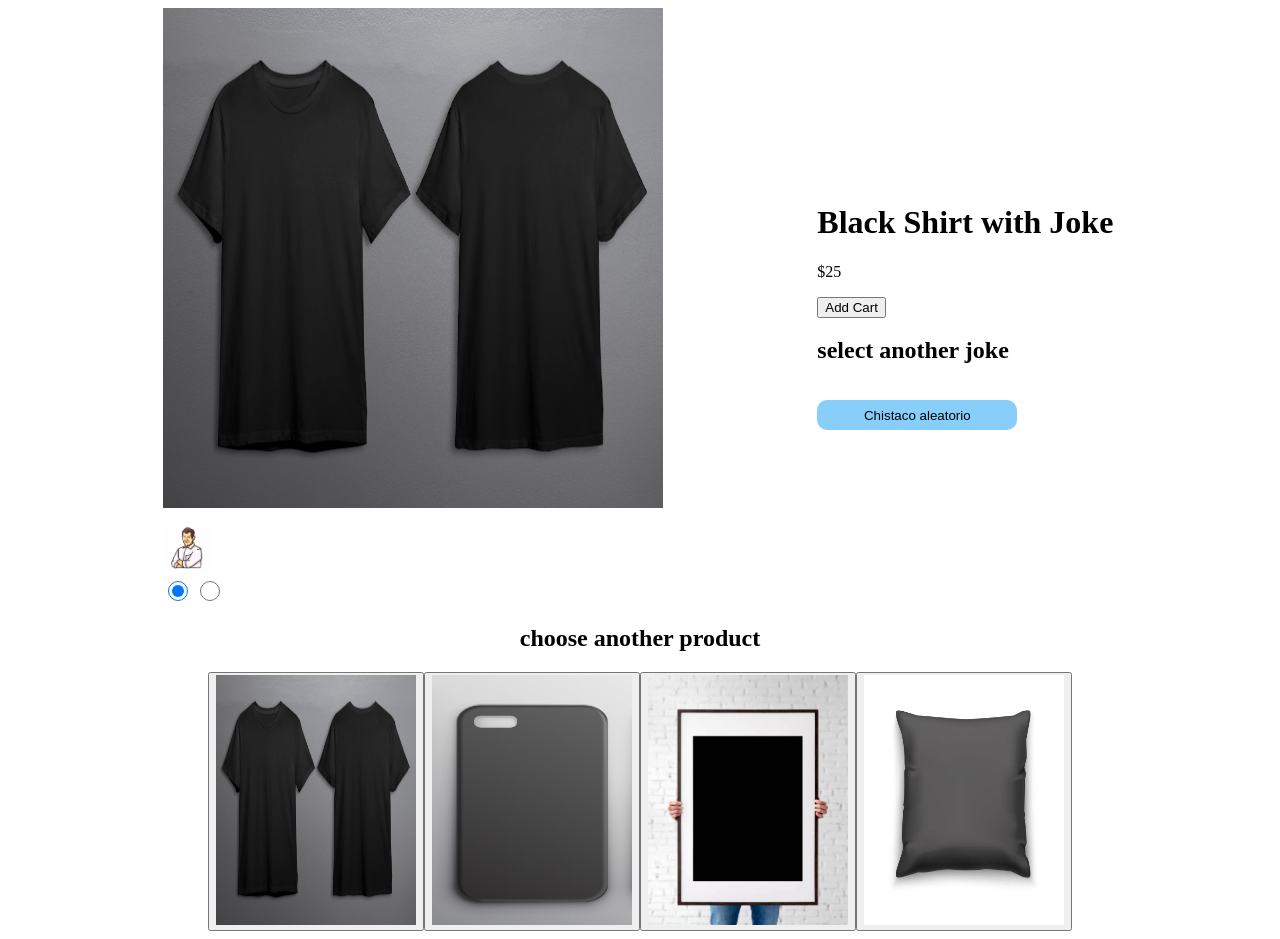
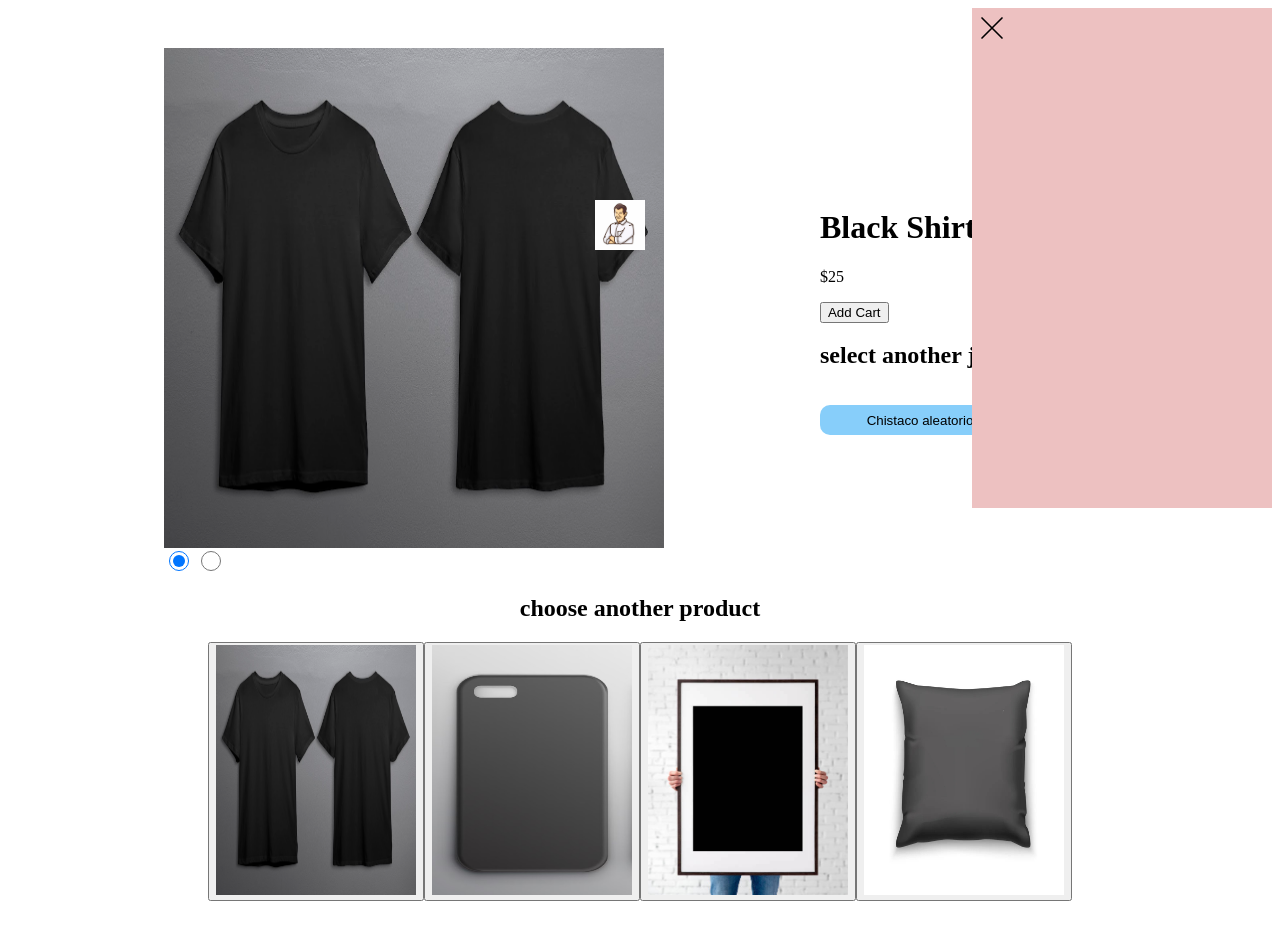
Before and after one commit to juanCsacasa/javascript-3-jokes, a plain HTML site: page produc.html in a window 1280 px wide. After the commit the page ends 909 px from the top, so only its background shows below. Drawn offline with Linux system fonts and the light colour scheme; no server answers.

Commit message:
add constructor

```diff
--- a/css/product.css
+++ b/css/product.css
@@ -10,8 +10,18 @@
   justify-content: space-evenly;
 }
 
+.container-items{
+  display: flex;
+  align-items: center;
+  position: absolute;
+  top: 200px;
+  color: blue;
+  gap: 95px;
+  left: 300px;
+}
+
 .joke-shirt{
-  width: 300px;
+  width: 200px;
 }
 
 .container-product__image {
@@ -48,3 +58,22 @@
   width: 200px;
   height: 250px;
 }
+
+/* card */
+.card{
+  position: relative;
+  display: flex;
+  justify-content: flex-end;
+}
+
+.card-icon{
+  width: 40px;
+  height: 40px;
+}
+
+.hidden-cart{
+  background-color: rgb(237, 193, 193);
+  width: 300px;
+  height: 500px;
+  position: absolute;
+}
--- /dev/null
+++ b/javascript/carbuy/marketbuttons.js
@@ -0,0 +1,16 @@
+//funcion que desplega el card que esta en el header
+export function name() {
+  const cardOpenBtn = document.getElementById('card-open');
+  const cardCloseBtn = document.getElementById('card-close');
+  const cardProduct = document.querySelector('.card-product');
+
+  cardOpenBtn.addEventListener('click', () => {
+    cardProduct.classList.add('hidden-cart');
+  });
+
+  cardCloseBtn.addEventListener('click', () => {
+    cardProduct.classList.remove('hidden-cart');
+  });
+
+  cardProduct.classList.add('hidden-cart');
+};
--- /dev/null
+++ b/javascript/carbuy/marketconstructor.js
@@ -0,0 +1,24 @@
+import { elements } from "../config/object.js";
+
+class market {
+  constructor(title, color, price, img, id) {
+    this.title = title;
+    this.color = color;
+    this.price = price;
+    this.img = img;
+    this.id = id;
+  }
+}
+
+const productContainer = document.querySelector('.card-product');
+const cartItemsContainer = document.querySelector('.cart-items');
+// Variable para almacenar los productos seleccionados
+const cartItems = [];
+
+function addProduct() {
+  productContainer.innerHTML = " ";
+
+  elements.forEach((product) =>{
+    const product = new market (element.title, element.color, element.price, element.img, element.id);
+  })
+}
--- a/main2.js
+++ b/main2.js
@@ -1,8 +1,14 @@
 import { selectedJoke,idSelected } from "./javascript/jokeModule.js";
 import{createProductButtons} from "./javascript/productpage/productimage.js"
 import { asifuncionanlosmodulos, changeElement} from "./javascript/productpage/productchangecolor.js";
+import { name } from "./javascript/carbuy/marketbuttons.js";
+// import { add, addToCart } from "./javascript/carbuy/marketconstructor.js";
+
 
 createProductButtons();
+name();
+// add();
+
 
 const jokeElements = document.querySelectorAll('.joke-shirt');
 const getUrl = new URLSearchParams(window.location.search);
--- a/produc.html
+++ b/produc.html
@@ -11,12 +11,29 @@
 </head>
 
 <body>
+  <header>
+    <div class="card">
+      <div id="card-open" class="card-icon">
+        <svg xmlns="http://www.w3.org/2000/svg" fill="none" viewBox="0 0 24 24" stroke="currentColor" class="icon-cart">
+          <path stroke-linecap="round" stroke-linejoin="round" d="M15.75 10.5V6a3.75 3.75 0 10-7.5 0v4.5m11.356-1.993l1.263 12c.07.665-.45 1.243-1.119 1.243H4.25a1.125 1.125 0 01-1.12-1.243l1.264-12A1.125 1.125 0 015.513 7.5h12.974c.576 0 1.059.435 1.119 1.007zM8.625 10.5a.375.375 0 11-.75 0 .375.375 0 01.75 0zm7.5 0a.375.375 0 11-.75 0 .375.375 0 01.75 0z"/>
+        </svg>
+      </div>
+      <div class="card-product hidden-cart">
+        <!-- Aquí se mostrarán los productos -->
+        <div id="card-close" class="card-icon">
+          <svg xmlns="http://www.w3.org/2000/svg" fill="none" viewBox="0 0 24 24" stroke="currentColor" class="icon-close">
+            <path stroke-linecap="round" stroke-linejoin="round" d="M6 18L18 6M6 6l12 12"/>
+          </svg>
+        </div>
+      </div>
+    </div>
+  </header>
   <main class="container">
     <div class="container-product">
       <div  class="container-product__image">
         <img src="img/camisas_negras.jpeg" alt="shirt black" class="product-color" id="product-color">
       </div>
-      <div>
+      <div class="container-items">
         <p class="joke-shirt"></p>
         <img src="img/dad.jpeg" alt="product" class="container-image" id="product-image">
       </div>
@@ -40,7 +57,7 @@
       </div>
           <!--este contiene la funcion del boton del card-->
       <div>
-        <button type="button">Add Cart</button>
+        <button type="button" id="add-cart">Add Cart</button>
       </div>
           <!--este contiene la funcion del chiste-->
       <div class="container-text__joke">
@@ -59,4 +76,5 @@
 </body>
   <script type="module" src="main2.js"></script>
   <script type="module" src="/javascript/productpage/productchangetext.js"></script>
+  <script type="module" src="/javascript/carbuy/marketconstructor.js"></script>
 </html>
```
